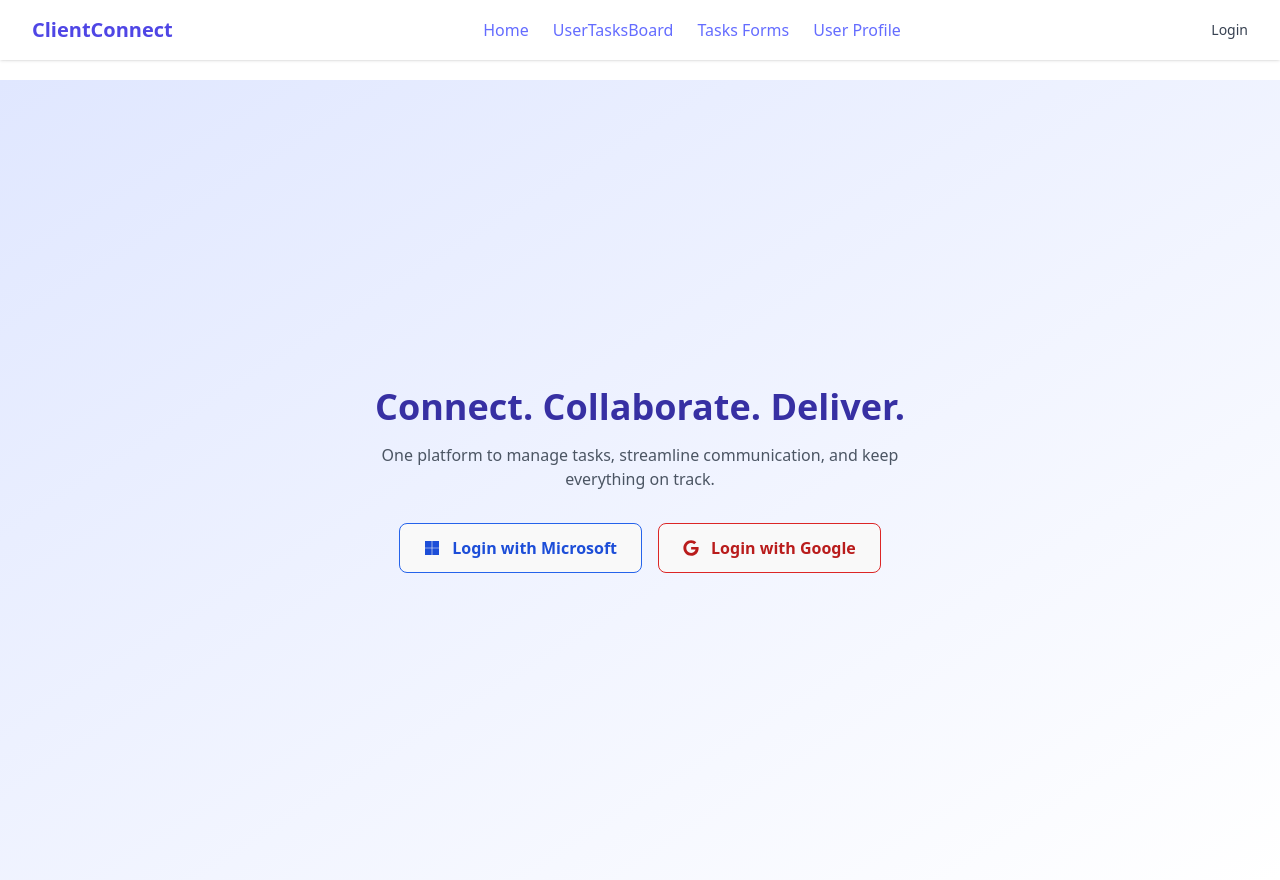
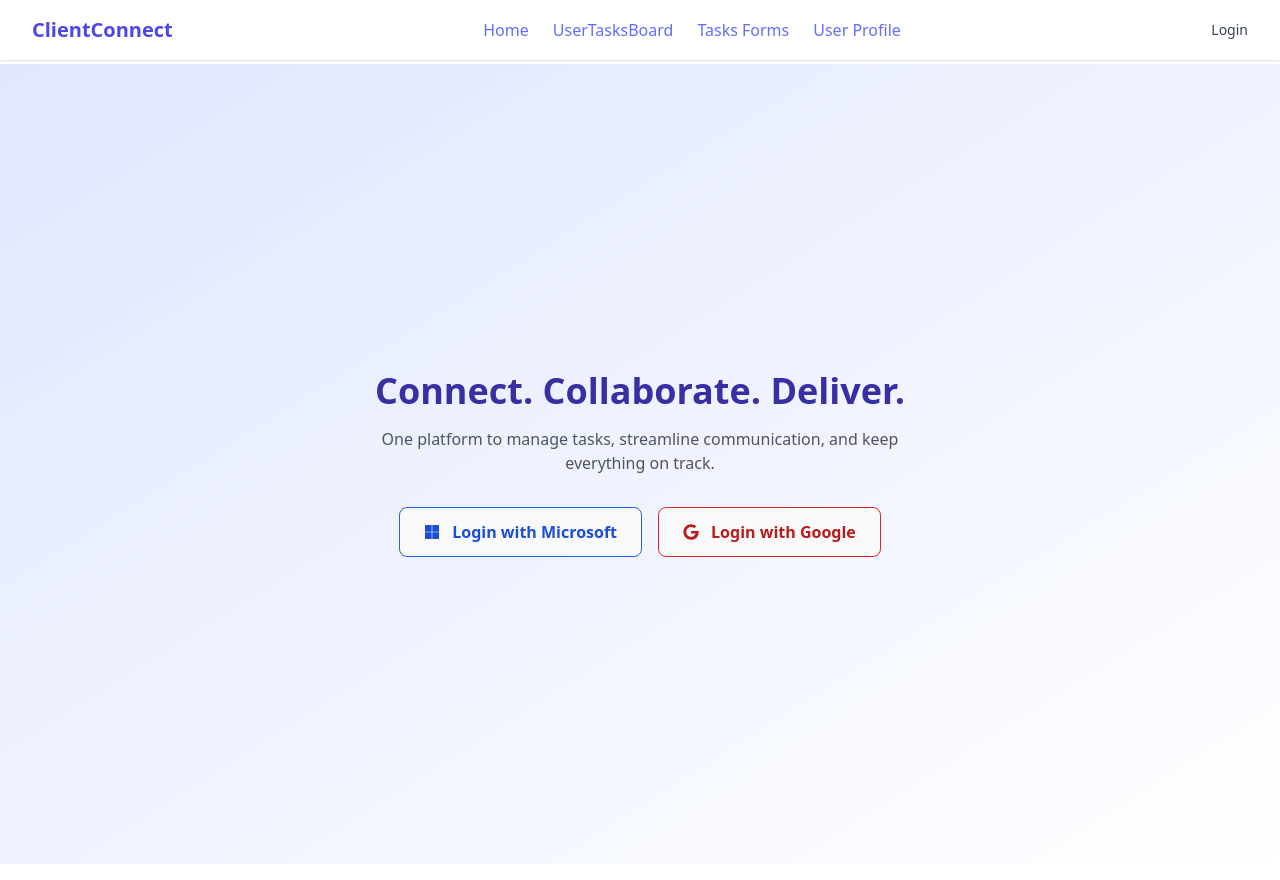
Before and after one commit to smatgithub/task-manager, a React (Vite) app in the folder ClientConnect/: page / in a window 1280 px wide. Built offline with nearby package versions, Linux system fonts and the light colour scheme; no server answers.

Commit message:
Navbar extra space fix

```diff
--- a/ClientConnect/src/App.tsx
+++ b/ClientConnect/src/App.tsx
@@ -13,7 +13,7 @@ function App() {
   return (
     <Router>
       <Navbar />
-      <div className="pt-20">
+      <div className="pt-16">
         <Routes>
           <Route path='/' element={<Home />} />
           <Route path="/auth" element={<AuthPage />} />
```
